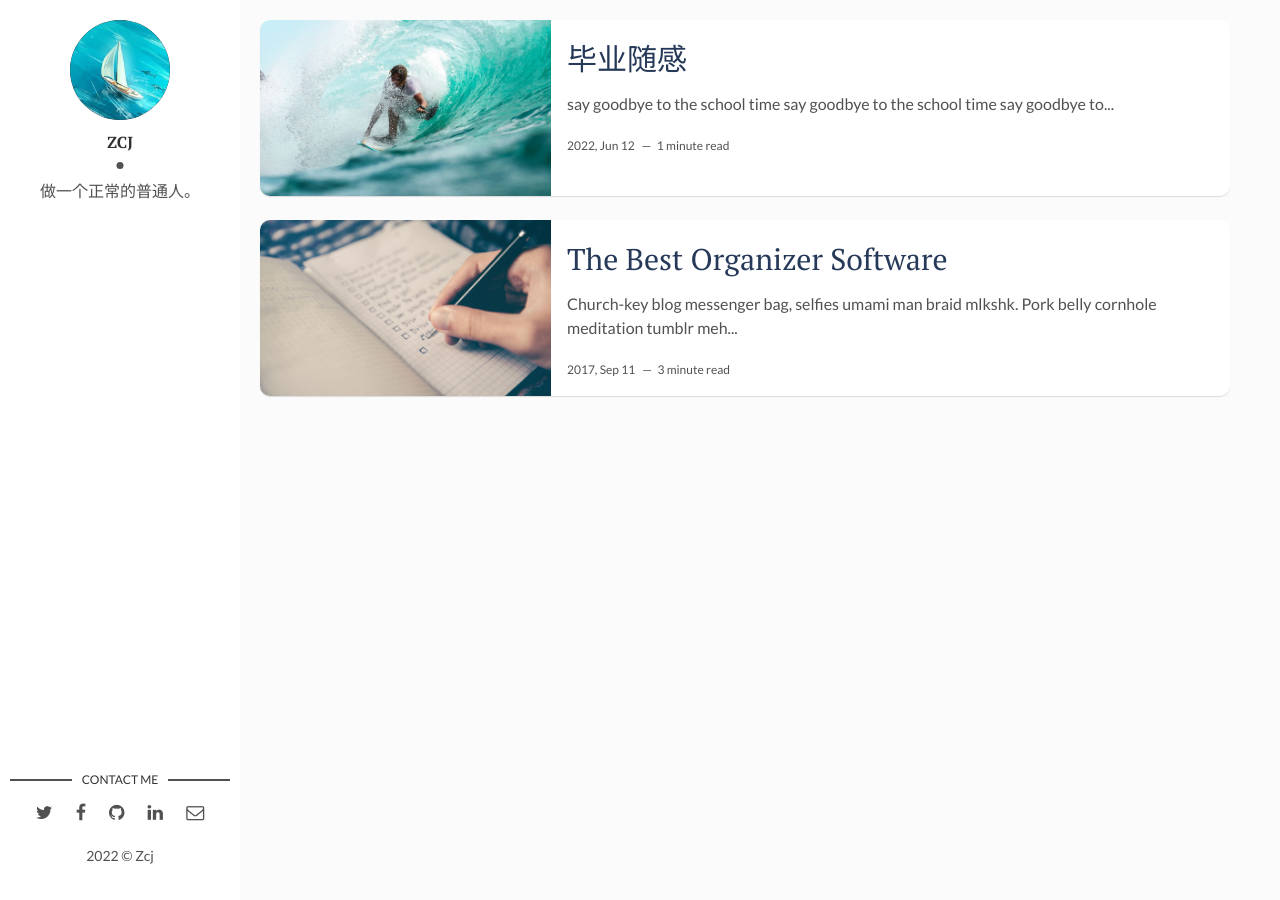
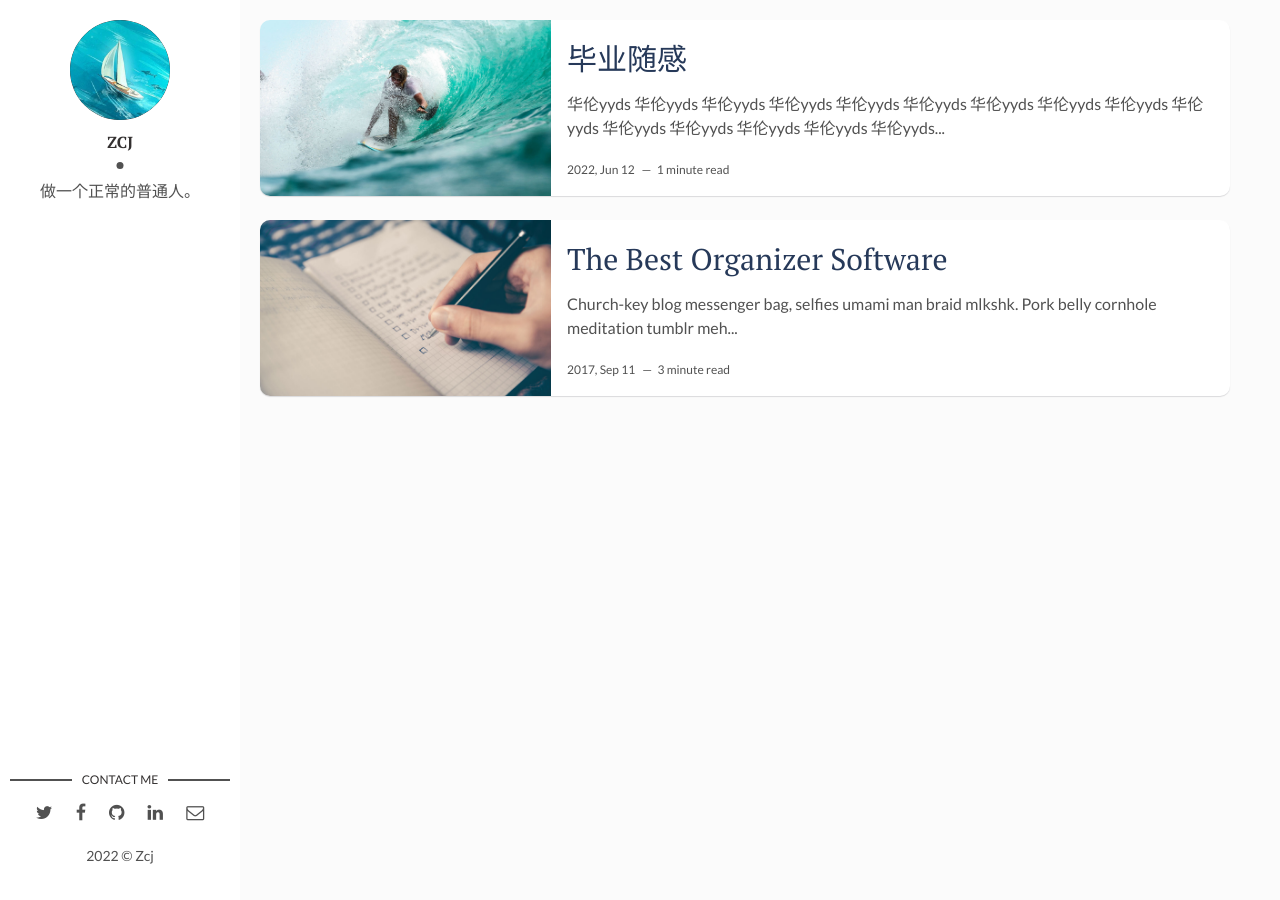
Before and after one commit to prosinesser/prosinesser.github.io, a Jekyll site: the page built from index.html, in a window 1280 px wide. Built offline with Jekyll 4.4.1, drawn with Linux system fonts in a browser that asks for light colours; the list of posts is cut into pages by our own code.

Commit message:
Update 2022-06-28-毕业随感.markdown

```diff
--- a/_posts/2022-06-28-毕业随感.markdown
+++ b/_posts/2022-06-28-毕业随感.markdown
@@ -7,6 +7,4 @@ img: i-rest.jpg # Add image post (optional)
 fig-caption: # Add figcaption (optional)
 tags: [华伦]
 ---
-say goodbye to the school time say goodbye to the school time say goodbye to the school time say goodbye to the school time say goodbye to the school time say goodbye to the school time say goodbye to the school time say goodbye to the school time
-
 华伦yyds 华伦yyds 华伦yyds 华伦yyds 华伦yyds 华伦yyds 华伦yyds 华伦yyds 华伦yyds 华伦yyds 华伦yyds 华伦yyds 华伦yyds 华伦yyds 华伦yyds 华伦yyds 华伦yyds 华伦yyds 华伦yyds 华伦yyds 华伦yyds 华伦yyds 华伦yyds 华伦yyds 华伦yyds 华伦yyds 华伦yyds 华伦yyds 华伦yyds 华伦yyds 华伦yyds 华伦yyds 华伦yyds 华伦yyds 华伦yyds 华伦yyds
```
